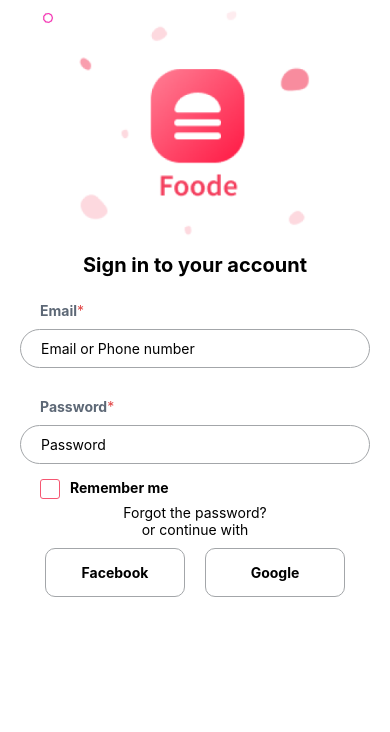
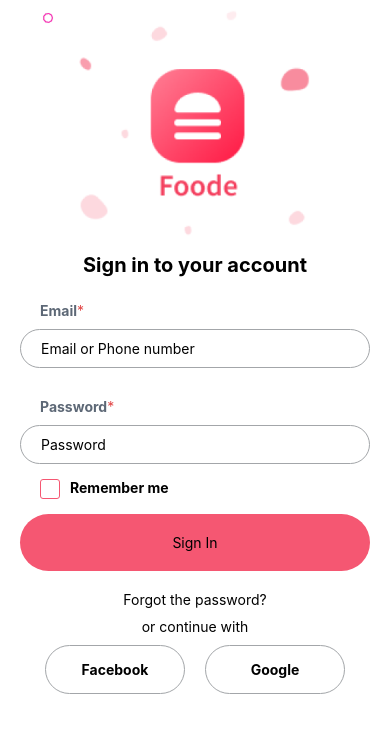
Before and after one commit to Foncemere/ReactNativePractice, a React Native app: screen / in a window 390 px wide. Shown: the top 732 px of the page. Built offline with nearby package versions, Linux system fonts and the light colour scheme.

Commit message:
Added Sign in button and made components

```diff
--- /dev/null
+++ b/src/components/buttons/Button_TextOnly/index.js
@@ -0,0 +1,23 @@
+import React from 'react';
+import {TouchableOpacity, Text} from 'react-native';
+import Styles from './styles';
+
+export default class ButtonText extends React.PureComponent {
+  render() {
+    return (
+      <TouchableOpacity
+        style={
+          this.props?.styles
+            ? {...Styles.primaryContainer, ...this.props.styles}
+            : Styles.primaryContainer
+        }
+        onPress={this.props.onPress}>
+        {this.props?.title ? (
+          <Text>{this.props.title}</Text>
+        ) : (
+          <Text>Submit</Text>
+        )}
+      </TouchableOpacity>
+    );
+  }
+}
--- /dev/null
+++ b/src/components/buttons/Button_TextOnly/styles.js
@@ -0,0 +1,9 @@
+import {StyleSheet} from 'react-native';
+
+const Styles = StyleSheet.create({
+  primaryContainer: {
+    padding: 10,
+  },
+});
+
+export default Styles;
--- a/src/components/signup/loginWithButton/index.js
+++ b/src/components/signup/ButtonWithIcon/index.js
@@ -2,7 +2,7 @@ import React from 'react';
 import {Text, TouchableOpacity, View} from 'react-native';
 import Styles from './styles';
 
-export default class LoginWithButton extends React.PureComponent {
+export default class ButtonWithIcon extends React.PureComponent {
   onPress = () => {};
 
   render() {
--- a/src/components/signup/loginWithButton/styles.js
+++ b/src/components/signup/ButtonWithIcon/styles.js
@@ -9,7 +9,7 @@ const Styles = StyleSheet.create({
     borderColor: '#a3a6a9',
     justifyContent: 'center',
     alignItems: 'center',
-    borderRadius: 10,
+    borderRadius: 50,
   },
   company: {
     color: '#000',
--- /dev/null
+++ b/src/components/signup/PrimaryButton/index.js
@@ -0,0 +1,19 @@
+import React from 'react';
+import {TouchableOpacity, Text} from 'react-native';
+import Styles from './styles';
+
+export default class PrimaryButton extends React.PureComponent {
+  render() {
+    return (
+      <TouchableOpacity
+        style={
+          this.props?.styles
+            ? {...Styles.primaryContainer, ...this.props.styles}
+            : Styles.primaryContainer
+        }
+        onPress={this.props.onPress}>
+        <Text>{this.props.title}</Text>
+      </TouchableOpacity>
+    );
+  }
+}
--- /dev/null
+++ b/src/components/signup/PrimaryButton/styles.js
@@ -0,0 +1,14 @@
+import {StyleSheet} from 'react-native';
+
+const Styles = StyleSheet.create({
+  primaryContainer: {
+    minWidth: 350,
+    alignItems: 'center',
+    backgroundColor: '#F55772',
+    padding: 20,
+    margin: 10,
+    borderRadius: 50,
+  },
+});
+
+export default Styles;
--- a/src/screens/SignUpScreen/index.js
+++ b/src/screens/SignUpScreen/index.js
@@ -4,7 +4,9 @@ import Styles from './style';
 import Logo from '../../assets/images/Logo.png';
 import SignUpInput from '../../components/signup/SignUpInput';
 import SignUpCheckBox from '../../components/signup/SignUpCheckBox';
-import LoginWithButton from '../../components/signup/loginWithButton';
+import ButtonWithIcon from '../../components/signup/ButtonWithIcon';
+import PrimaryButton from '../../components/signup/PrimaryButton';
+import ButtonText from '../../components/buttons/Button_TextOnly';
 
 export default class SignUpScreen extends React.PureComponent {
   render() {
@@ -25,13 +27,12 @@ export default class SignUpScreen extends React.PureComponent {
           placeholder={'Password'}
         />
         <SignUpCheckBox title={'Remember me'} />
-        <TouchableOpacity>
-          <Text>Forgot the password?</Text>
-        </TouchableOpacity>
+        <PrimaryButton title={'Sign In'} />
+        <ButtonText title={'Forgot the password?'} />
         <Text>or continue with</Text>
         <View style={Styles.loginFromApp}>
-          <LoginWithButton company={'Facebook'} />
-          <LoginWithButton company={'Google'} />
+          <ButtonWithIcon company={'Facebook'} />
+          <ButtonWithIcon company={'Google'} />
         </View>
       </View>
     );
```
